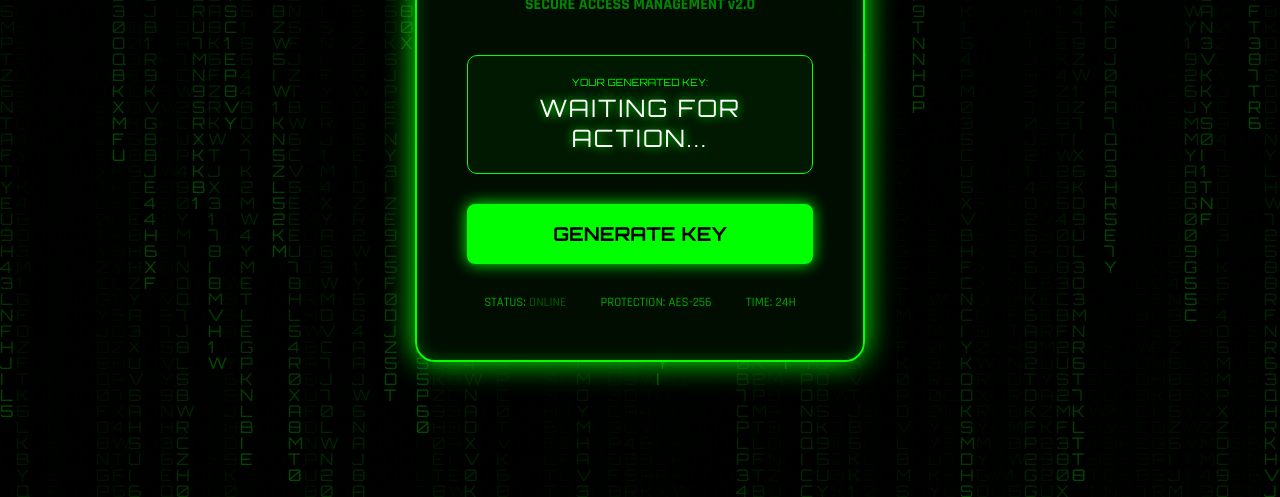
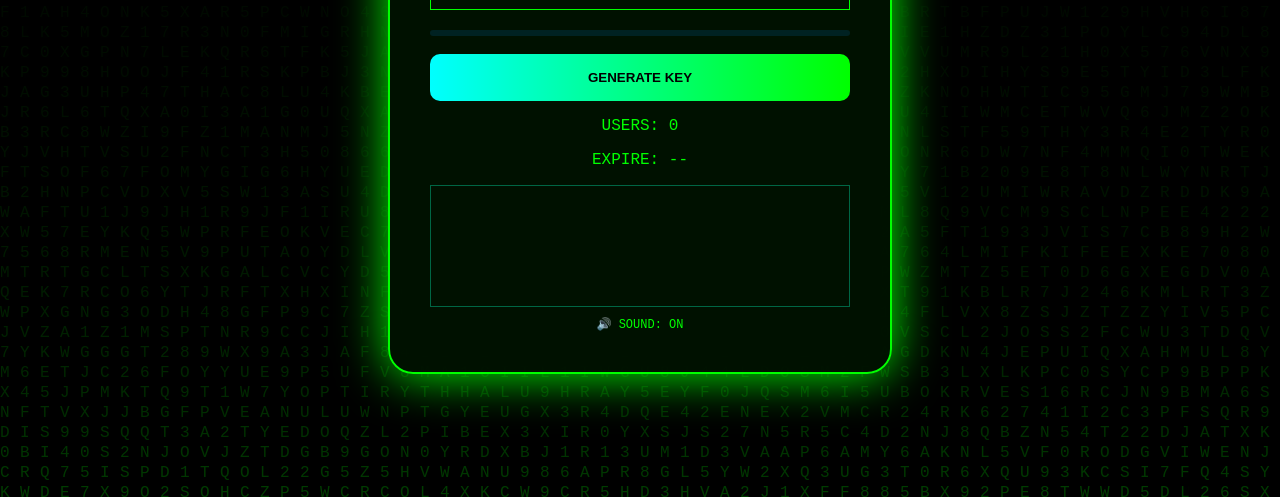
Before and after one commit to hfutposhdhehheh-source/The-Creator-Key-System, a plain HTML site: page index.html in a window 1280 px wide. Shown: the part 303-800 px from the top of the page. Drawn offline with Linux system fonts and the light colour scheme; some packages are replaced by stand-ins of ours; no server answers; a script that the page names is missing.

Commit message:
Update index.html

```diff
--- a/index.html
+++ b/index.html
@@ -1,254 +1,189 @@
-<!DOCTYPE html>
-<html lang="th">
+<!DOCTYPE html><html lang="th">
 <head>
-    <meta charset="UTF-8">
-    <meta name="viewport" content="width=device-width, initial-scale=1.0">
-    <title>THE CREATOR | SUPREME KEY SYSTEM</title>
+<meta charset="UTF-8">
+<meta name="viewport" content="width=device-width, initial-scale=1.0">
+<title>THE CREATOR | GOD MODE</title><script src="https://www.gstatic.com/firebasejs/9.1.3/firebase-app-compat.js"></script><script src="https://www.gstatic.com/firebasejs/9.1.3/firebase-database-compat.js"></script><script src="https://cdn.jsdelivr.net/npm/sweetalert2@11"></script><style>
+body{margin:0;background:#000;color:#0f0;font-family:Orbitron,monospace;overflow:hidden}
+canvas{position:fixed;top:0;left:0;z-index:0;opacity:.25}
 
-    <script src="https://www.gstatic.com/firebasejs/9.1.3/firebase-app-compat.js"></script>
-    <script src="https://www.gstatic.com/firebasejs/9.1.3/firebase-database-compat.js"></script>
+.container{position:relative;z-index:2;display:flex;justify-content:center;align-items:center;height:100vh}
 
-    <script src="https://cdn.jsdelivr.net/npm/sweetalert2@11"></script>
+.card{
+ backdrop-filter:blur(15px);
+ background:rgba(0,20,0,.85);
+ border:2px solid #0f0;
+ padding:40px;
+ border-radius:25px;
+ box-shadow:0 0 50px #0f0;
+ width:420px;
+ text-align:center;
+}
 
-    <style>
-        @import url('https://fonts.googleapis.com/css2?family=Orbitron:wght@400;700&family=Rajdhani:wght@300;500;700&display=swap');
+h1{letter-spacing:3px}
 
-        * { margin: 0; padding: 0; box-sizing: border-box; }
+#key{
+ border:1px solid #0f0;
+ padding:18px;
+ margin:20px 0;
+ font-size:18px;
+ cursor:pointer;
+ min-height:30px;
+}
 
-        body {
-            background: #000;
-            color: #00ff00;
-            font-family: 'Orbitron', sans-serif;
-            height: 100vh;
-            display: flex;
-            align-items: center;
-            justify-content: center;
-            overflow: hidden;
-        }
+button{
+ width:100%;
+ padding:16px;
+ border:none;
+ border-radius:10px;
+ font-weight:bold;
+ background:linear-gradient(90deg,#0f0,#0ff,#0f0);
+ background-size:200%;
+ animation:move 2s linear infinite;
+ cursor:pointer;
+}
 
-        /* Matrix Background Canvas */
-        #matrixCanvas {
-            position: fixed;
-            top: 0;
-            left: 0;
-            z-index: -1;
-            opacity: 0.3;
-        }
+@keyframes move{to{background-position:200%}}
 
-        .main-card {
-            background: rgba(0, 15, 0, 0.9);
-            border: 2px solid #00ff00;
-            padding: 50px;
-            border-radius: 20px;
-            box-shadow: 0 0 30px #00ff00, inset 0 0 15px rgba(0, 255, 0, 0.3);
-            text-align: center;
-            width: 100%;
-            max-width: 450px;
-            position: relative;
-            backdrop-filter: blur(5px);
-        }
+.bar{height:6px;background:#022;border-radius:10px;overflow:hidden}
+.fill{height:100%;width:0;background:#0f0;transition:.2s}
 
-        h1 {
-            font-size: 2.5rem;
-            margin-bottom: 10px;
-            text-shadow: 0 0 20px #00ff00;
-            letter-spacing: 4px;
-        }
+.logs{
+ height:100px;
+ overflow:auto;
+ font-size:12px;
+ text-align:left;
+ border:1px solid #064;
+ padding:10px;
+ margin-top:15px;
+}
 
-        .sub-title {
-            font-family: 'Rajdhani', sans-serif;
-            font-size: 1rem;
-            color: #008800;
-            margin-bottom: 40px;
-            font-weight: bold;
-        }
+.toggle{margin-top:10px;font-size:12px;cursor:pointer}
 
-        .key-container {
-            background: rgba(0, 255, 0, 0.05);
-            border: 1px solid #00ff00;
-            padding: 20px;
-            margin-bottom: 30px;
-            border-radius: 10px;
-            cursor: pointer;
-            transition: 0.3s;
-            position: relative;
-            overflow: hidden;
-        }
+</style></head>
+<body><canvas id="bg"></canvas>
 
-        .key-container:hover {
-            background: rgba(0, 255, 0, 0.15);
-            transform: scale(1.02);
-        }
+<div class="container">
+<div class="card">
+<h1>THE CREATOR</h1><div id="key">WAITING FOR SYSTEM...</div><div class="bar"><div class="fill" id="fill"></div></div><br><button onclick="generateKey()">GENERATE KEY</button>
 
-        #keyDisplay {
-            font-size: 1.5rem;
-            letter-spacing: 2px;
-            color: #fff;
-            text-shadow: 0 0 10px #00ff00;
-        }
+<p>USERS: <span id="count">0</span></p>
+<p>EXPIRE: <span id="timer">--</span></p><div class="logs" id="logs"></div>
+<div class="toggle" onclick="toggleSound()">🔊 SOUND: ON</div>
+</div>
+</div><audio id="bgm" loop src="https://cdn.pixabay.com/audio/2022/03/15/audio_c8c8a73467.mp3"></audio> <audio id="clickSfx" src="https://www.soundjay.com/button/beep-07.wav"></audio>
 
-        .gen-btn {
-            width: 100%;
-            padding: 18px;
-            background: #00ff00;
-            color: #000;
-            border: none;
-            border-radius: 8px;
-            font-family: 'Orbitron', sans-serif;
-            font-weight: 900;
-            font-size: 1.2rem;
-            cursor: pointer;
-            transition: 0.4s;
-            box-shadow: 0 0 15px #00ff00;
-        }
+<script>
 
-        .gen-btn:hover:not(:disabled) {
-            background: #fff;
-            box-shadow: 0 0 40px #fff;
-            transform: translateY(-3px);
-        }
+// Firebase
+const firebaseConfig={databaseURL:"https://thecreatorkey-32aaf-default-rtdb.firebaseio.com/"};
+firebase.initializeApp(firebaseConfig);
+const db=firebase.database();
 
-        .gen-btn:disabled {
-            background: #004400;
-            color: #008800;
-            box-shadow: none;
-            cursor: not-allowed;
-        }
+// Matrix
+function matrix(){
+ const c=bg,ctx=c.getContext("2d");
+ c.width=innerWidth; c.height=innerHeight;
+ const letters="ABCDEFGHIJKLMNOPQRSTUVWXYZ0123456789";
+ const drops=Array(Math.floor(c.width/20)).fill(1);
+ setInterval(()=>{
+  ctx.fillStyle="rgba(0,0,0,0.07)";
+  ctx.fillRect(0,0,c.width,c.height);
+  ctx.fillStyle="#0f0";
+  ctx.font="16px monospace";
+  drops.forEach((y,i)=>{
+   const text=letters[Math.random()*letters.length|0];
+   ctx.fillText(text,i*20,y);
+   drops[i]=y>c.height?0:y+20;
+  });
+ },40);
+}
+matrix();
 
-        .footer-info {
-            margin-top: 30px;
-            font-family: 'Rajdhani', sans-serif;
-            font-size: 0.8rem;
-            color: #00aa00;
-            display: flex;
-            justify-content: space-around;
-        }
+// logs
+function log(t){
+ logs.innerHTML+="> "+t+"<br>";
+ logs.scrollTop=logs.scrollHeight;
+}
 
-        .pulse {
-            animation: pulse-animation 2s infinite;
-        }
+// hacker text
+function hacker(text){
+ let i=0;
+ const chars="ABCDEFGHIJKLMNOPQRSTUVWXYZ0123456789";
+ const inter=setInterval(()=>{
+  key.innerText=text.split("").map((c,idx)=> idx<i?text[idx]:chars[Math.random()*chars.length|0]).join("");
+  if(i>=text.length) clearInterval(inter);
+  i+=0.4;
+ },25);
+}
 
-        @keyframes pulse-animation {
-            0% { opacity: 1; }
-            50% { opacity: 0.5; }
-            100% { opacity: 1; }
-        }
-    </style>
-</head>
-<body>
+// countdown
+function countdown(exp){
+ clearInterval(window.ct);
+ window.ct=setInterval(()=>{
+  let d=exp-Date.now();
+  if(d<0){timer.innerText="EXPIRED";return}
+  let h=Math.floor(d/3600000);
+  let m=Math.floor(d%3600000/60000);
+  let s=Math.floor(d%60000/1000);
+  timer.innerText=`${h}h ${m}m ${s}s`;
+ },1000);
+}
 
-    <canvas id="matrixCanvas"></canvas>
+// sound toggle
+let soundOn=true;
+function toggleSound(){
+ soundOn=!soundOn;
+ document.querySelector(".toggle").innerText="🔊 SOUND: "+(soundOn?"ON":"OFF");
+ if(soundOn) bgm.play(); else bgm.pause();
+}
 
-    <div class="main-card">
-        <h1>THE CREATOR</h1>
-        <p class="sub-title">SECURE ACCESS MANAGEMENT v2.0</p>
+bgm.volume=0.3;
+bgm.play();
 
-        <div class="key-container" onclick="copyKey()">
-            <div style="font-size: 10px; color: #00ff00; margin-bottom: 5px;">YOUR GENERATED KEY:</div>
-            <div id="keyDisplay">WAITING FOR ACTION...</div>
-            <div id="clickHint" style="font-size: 8px; margin-top: 8px; display:none;">(CLICK TO COPY)</div>
-        </div>
+// anti spam
+let last=0;
 
-        <button class="gen-btn" id="genBtn" onclick="generateKey()">GENERATE KEY</button>
+async function generateKey(){
+ if(Date.now()-last<3000) return Swal.fire("ช้าหน่อย");
+ last=Date.now();
 
-        <div class="footer-info">
-            <span>STATUS: <span class="pulse">ONLINE</span></span>
-            <span>PROTECTION: AES-256</span>
-            <span>TIME: 24H</span>
-        </div>
-    </div>
+ if(soundOn) clickSfx.play();
+ navigator.vibrate?.(100);
 
-    <script>
-        // --- ส่วนเชื่อมต่อ FIREBASE (ดึงจากลิงก์ที่บอสส่งมา) ---
-        const firebaseConfig = {
-            databaseURL: "https://thecreatorkey-32aaf-default-rtdb.firebaseio.com/"
-        };
-        firebase.initializeApp(firebaseConfig);
-        const database = firebase.database();
+ fill.style.width="0%";
+ let p=0;
+ let prog=setInterval(()=>{
+  p+=10;
+  fill.style.width=p+"%";
+ },80);
 
-        // --- ระบบ Matrix Background ---
-        const canvas = document.getElementById('matrixCanvas');
-        const ctx = canvas.getContext('2d');
-        canvas.width = window.innerWidth;
-        canvas.height = window.innerHeight;
-        const letters = "ABCDEFGHIJKLMNOPQRSTUVWXYZ0123456789";
-        const fontSize = 16;
-        const columns = canvas.width / fontSize;
-        const drops = [];
-        for (let i = 0; i < columns; i++) drops[i] = 1;
+ log("INITIALIZING...");
+ log("BYPASSING FIREWALL...");
+ log("ACCESSING DATABASE...");
 
-        function drawMatrix() {
-            ctx.fillStyle = "rgba(0, 0, 0, 0.05)";
-            ctx.fillRect(0, 0, canvas.width, canvas.height);
-            ctx.fillStyle = "#0F0";
-            ctx.font = fontSize + "px Orbitron";
-            for (let i = 0; i < drops.length; i++) {
-                const text = letters.charAt(Math.floor(Math.random() * letters.length));
-                ctx.fillText(text, i * fontSize, drops[i] * fontSize);
-                if (drops[i] * fontSize > canvas.height && Math.random() > 0.975) drops[i] = 0;
-                drops[i]++;
-            }
-        }
-        setInterval(drawMatrix, 33);
+ const keyVal="CREATOR-"+Math.random().toString(36).slice(2,7).toUpperCase()+"-"+Math.random().toString(36).slice(2,7).toUpperCase();
+ const exp=Date.now()+86400000;
 
-        // --- ระบบ Generate Key ---
-        async function generateKey() {
-            const btn = document.getElementById('genBtn');
-            const display = document.getElementById('keyDisplay');
+ await db.ref("keys/"+keyVal).set({exp,status:"active"});
+ db.ref("stats").transaction(v=>(v||0)+1);
 
-            btn.disabled = true;
-            btn.innerText = "AUTHENTICATING...";
+ setTimeout(()=>{
+  clearInterval(prog);
+  hacker(keyVal);
+  countdown(exp);
+  log("ACCESS GRANTED");
+  Swal.fire({icon:"success",title:"KEY GENERATED"});
+ },1200);
+}
 
-            // สุ่มคีย์แบบโคตรเท่
-            const newKey = "CREATOR-" + Math.random().toString(36).substr(2, 5).toUpperCase() + "-" + Math.random().toString(36).substr(2, 5).toUpperCase();
-            const expiryTime = Date.now() + (24 * 60 * 60 * 1000);
+// realtime count
+db.ref("stats").on("value",s=>count.innerText=s.val()||0);
 
-            try {
-                await database.ref('keys/' + newKey).set({
-                    expires: expiryTime,
-                    status: "active",
-                    createdAt: new Date().toISOString()
-                });
+// copy
+key.onclick=()=>{
+ navigator.clipboard.writeText(key.innerText);
+ Swal.fire({toast:true,position:"top-end",title:"Copied",showConfirmButton:false,timer:1000});
+}
 
-                display.innerText = newKey;
-                document.getElementById('clickHint').style.display = 'block';
-                btn.innerText = "ACCESS GRANTED";
-
-                Swal.fire({
-                    title: 'SUCCESS!',
-                    text: 'คีย์ของคุณถูกบันทึกเข้าระบบแล้ว',
-                    icon: 'success',
-                    background: '#001500',
-                    color: '#00ff00',
-                    confirmButtonColor: '#00ff00',
-                    confirmButtonText: 'รับทราบ'
-                });
-
-            } catch (error) {
-                Swal.fire({ icon: 'error', title: 'ERROR', text: error.message });
-                btn.disabled = false;
-                btn.innerText = "GENERATE KEY";
-            }
-        }
-
-        // --- ระบบก๊อปปี้ ---
-        function copyKey() {
-            const keyText = document.getElementById('keyDisplay').innerText;
-            if (keyText.includes("WAITING")) return;
-
-            navigator.clipboard.writeText(keyText);
-
-            Swal.fire({
-                toast: true,
-                position: 'top-end',
-                icon: 'success',
-                title: 'COPIED TO CLIPBOARD',
-                showConfirmButton: false,
-                timer: 1500,
-                background: '#000',
-                color: '#00ff00'
-            });
-        }
-    </script>
-</body>
+</script></body>
 </html>
```
